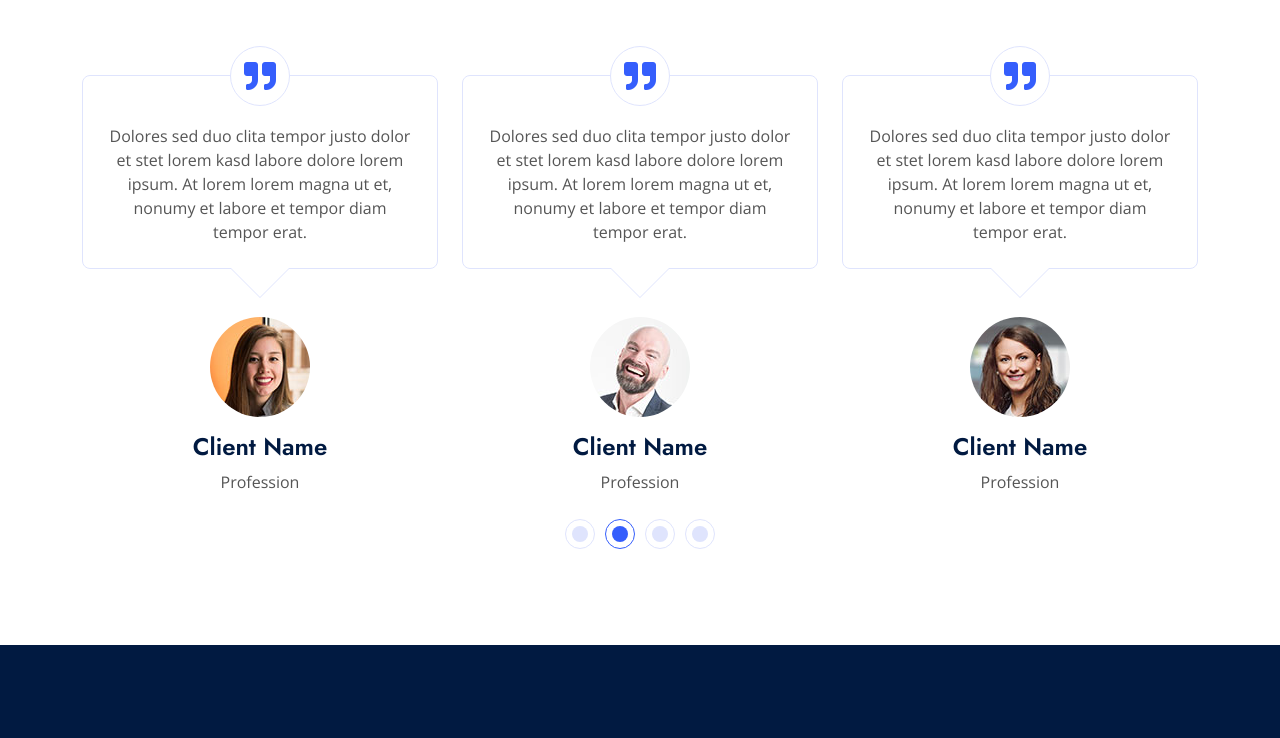
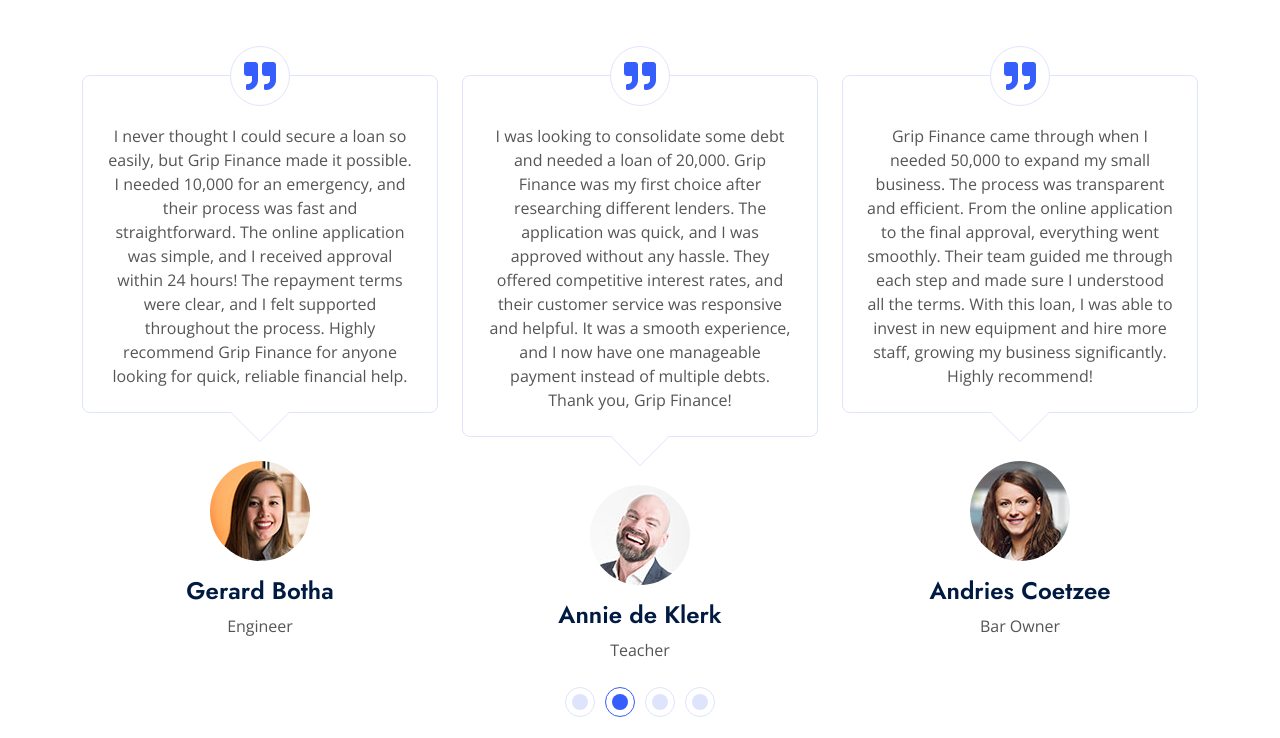
Before and after one commit to SoftrIn6/koan, a plain HTML site: page index.html in a window 1280 px wide. Shown: the part 5809-6547 px from the top of the page. Drawn offline with nearby package versions, Linux system fonts and the light colour scheme; a script that the page names is missing.

Commit message:
Update index.html

```diff
--- a/index.html
+++ b/index.html
@@ -564,7 +564,7 @@
                         <a href=""><i class="fa fa-link fa-3x text-primary"></i></a>
                     </div>
                     <div class="project-title">
-                        <h4 class="mb-0">Financial Consultancy</h4>
+                        <h4 class="mb-0">Personal Loans</h4>
                     </div>
                 </div>
                 <div class="project-item pe-5 pb-5">
@@ -654,48 +654,44 @@
                         <div class="btn-square bg-white border rounded-circle">
                             <i class="fa fa-quote-right fa-2x text-primary"></i>
                         </div>
-                        Dolores sed duo clita tempor justo dolor et stet lorem kasd labore dolore lorem ipsum. At lorem
-                        lorem magna ut et, nonumy et labore et tempor diam tempor erat.
+                        I never thought I could secure a loan so easily, but Grip Finance made it possible. I needed 10,000 for an emergency, and their process was fast and straightforward. The online application was simple, and I received approval within 24 hours! The repayment terms were clear, and I felt supported throughout the process. Highly recommend Grip Finance for anyone looking for quick, reliable financial help.
                     </div>
                     <img class="rounded-circle mb-3" src="img/testimonial-1.jpg" alt="">
-                    <h4>Client Name</h4>
-                    <span>Profession</span>
+                    <h4>Gerard Botha</h4>
+                    <span>Engineer</span>
                 </div>
                 <div class="testimonial-item">
                     <div class="testimonial-text border rounded p-4 pt-5 mb-5">
                         <div class="btn-square bg-white border rounded-circle">
                             <i class="fa fa-quote-right fa-2x text-primary"></i>
                         </div>
-                        Dolores sed duo clita tempor justo dolor et stet lorem kasd labore dolore lorem ipsum. At lorem
-                        lorem magna ut et, nonumy et labore et tempor diam tempor erat.
+                        I was looking to consolidate some debt and needed a loan of 20,000. Grip Finance was my first choice after researching different lenders. The application was quick, and I was approved without any hassle. They offered competitive interest rates, and their customer service was responsive and helpful. It was a smooth experience, and I now have one manageable payment instead of multiple debts. Thank you, Grip Finance!
                     </div>
                     <img class="rounded-circle mb-3" src="img/testimonial-2.jpg" alt="">
-                    <h4>Client Name</h4>
-                    <span>Profession</span>
+                    <h4>Annie de Klerk</h4>
+                    <span>Teacher</span>
                 </div>
                 <div class="testimonial-item">
                     <div class="testimonial-text border rounded p-4 pt-5 mb-5">
                         <div class="btn-square bg-white border rounded-circle">
                             <i class="fa fa-quote-right fa-2x text-primary"></i>
                         </div>
-                        Dolores sed duo clita tempor justo dolor et stet lorem kasd labore dolore lorem ipsum. At lorem
-                        lorem magna ut et, nonumy et labore et tempor diam tempor erat.
+                        Grip Finance came through when I needed 50,000 to expand my small business. The process was transparent and efficient. From the online application to the final approval, everything went smoothly. Their team guided me through each step and made sure I understood all the terms. With this loan, I was able to invest in new equipment and hire more staff, growing my business significantly. Highly recommend!
                     </div>
                     <img class="rounded-circle mb-3" src="img/testimonial-3.jpg" alt="">
-                    <h4>Client Name</h4>
-                    <span>Profession</span>
+                    <h4>Andries Coetzee</h4>
+                    <span>Bar Owner</span>
                 </div>
                 <div class="testimonial-item">
                     <div class="testimonial-text border rounded p-4 pt-5 mb-5">
                         <div class="btn-square bg-white border rounded-circle">
                             <i class="fa fa-quote-right fa-2x text-primary"></i>
                         </div>
-                        Dolores sed duo clita tempor justo dolor et stet lorem kasd labore dolore lorem ipsum. At lorem
-                        lorem magna ut et, nonumy et labore et tempor diam tempor erat.
+                        Securing a loan of 100,000 through Grip Finance was an absolute game-changer for me. I was able to secure the funds needed to kickstart my new business venture. Their online platform was easy to use, and I received approval in just a few days. The support team was incredibly helpful, and I could always reach out for any questions. Thanks to Grip Finance, I’m now on the way to achieving my business goals!.
                     </div>
                     <img class="rounded-circle mb-3" src="img/testimonial-4.jpg" alt="">
-                    <h4>Client Name</h4>
-                    <span>Profession</span>
+                    <h4>Lukas de Bruin</h4>
+                    <span>Investor at PNP </span>
                 </div>
             </div>
         </div>
@@ -760,12 +756,9 @@
         <div class="container">
             <div class="row">
                 <div class="col-md-6 text-center text-md-start mb-3 mb-md-0">
-                    &copy; <a class="border-bottom" href="#">Your Site Name</a>, All Right Reserved.
+                    &copy; <a class="border-bottom" href="#">GRIP-FINANCE</a>, All Right Reserved.
                 </div>
                 <div class="col-md-6 text-center text-md-end">
-                    <!--/*** This template is free as long as you keep the footer author’s credit link/attribution link/backlink. If you'd like to use the template without the footer author’s credit link/attribution link/backlink, you can purchase the Credit Removal License from "https://htmlcodex.com/credit-removal". Thank you for your support. ***/-->
-                    Designed By <a class="border-bottom" href="https://htmlcodex.com">HTML Codex</a> Distributed By <a
-                    href="https://themewagon.com">ThemeWagon</a>
                 </div>
             </div>
         </div>
```
